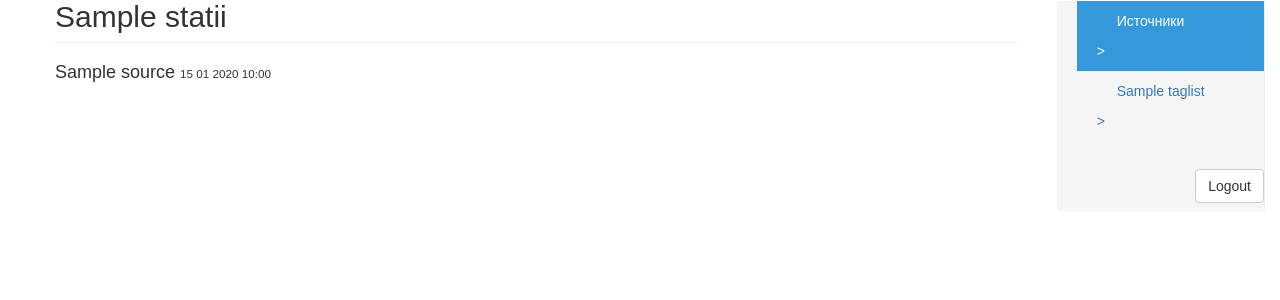
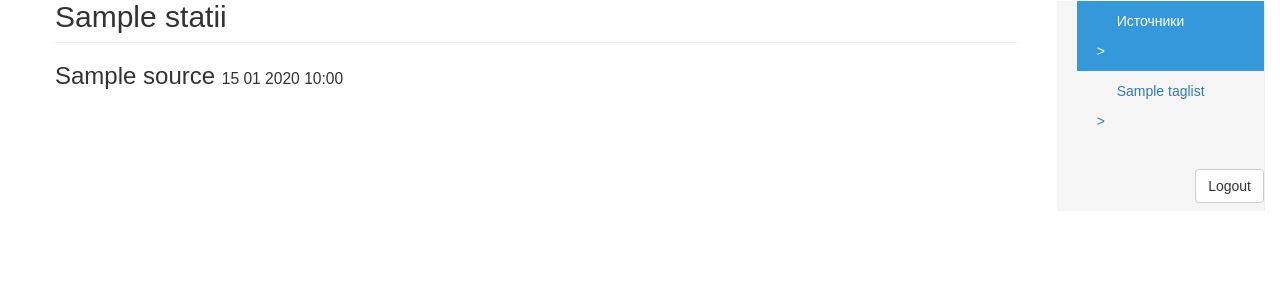
Before and after one commit to goodei/our_projects, a Flask app: template templates/index.html in a window 1280 px wide. Shown: the top 300 px of the page. Run offline with Flask 2, Linux system fonts and the light colour scheme; the template is opened without the code that fills it: most values are stand-ins (such as "Sample title", 1, 10 or a date in 2020).

Commit message:
style udt

```diff
--- a/templates/index.html
+++ b/templates/index.html
@@ -40,7 +40,7 @@
           <div class="row placeholders">
             <div class="media col-md-8">
               <div class="media-body">
-                <h4 class="media-heading">{{i['source']}} <span class="date">{{i['published'].strftime('%d %m %Y %H:%M')}}</span></h4>
+                <h3 class="media-heading">{{i['source']}} <span class="date">{{i['published'].strftime('%d %m %Y %H:%M')}}</span></h3>
                 {%if 'summary_detail' in i%}
                 <span class="media-body">{{i['summary_detail'] | safe}}
                 {% endif %}
```
